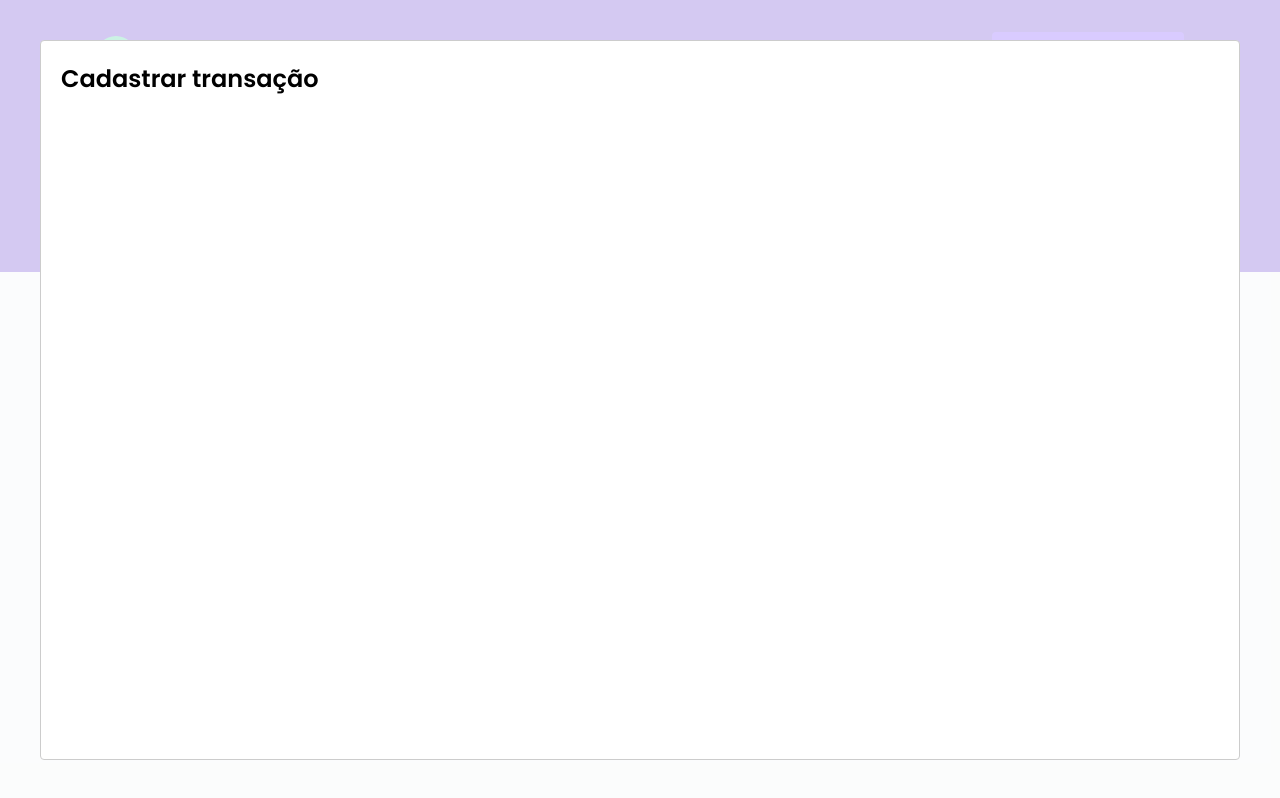
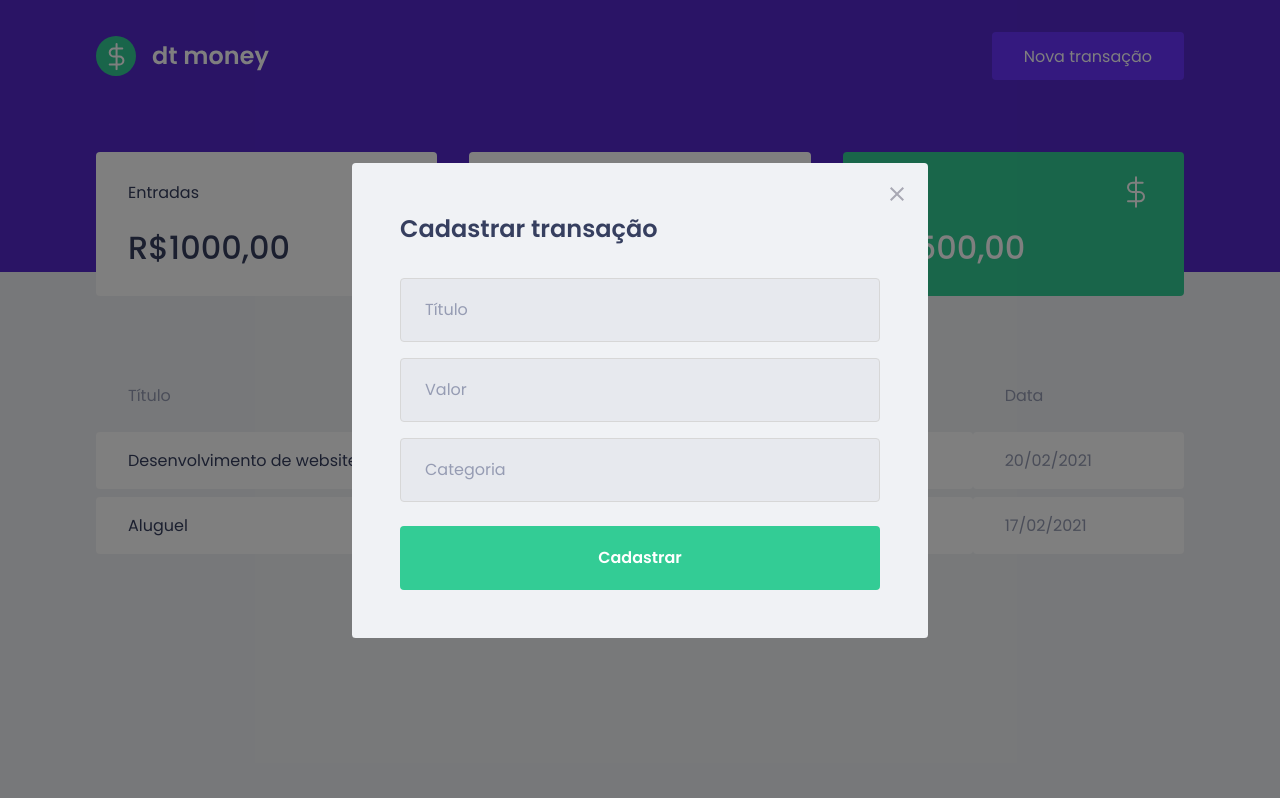
Before and after one commit to DavilsonJunior/dtmoney, a React (Create React App) app: page / in a window 1280 px wide. Both pictures are taken after a click on the button "Nova transação". Built offline with nearby package versions, Linux system fonts and the light colour scheme; no server answers; what miragejs would draw is missing.

Commit message:
styling modal

```diff
--- a/src/App.tsx
+++ b/src/App.tsx
@@ -3,6 +3,7 @@ import Modal from 'react-modal'
 
 import { Dashboard } from "./components/Dashboard";
 import { Header } from "./components/Header";
+import { NewTransactionModal } from './components/NewTransactionModal';
 import { GlobalStyle } from "./styles/global";
 
 Modal.setAppElement("#root");
@@ -23,12 +24,11 @@ export function App() {
 
      <Dashboard />
 
-     <Modal
-        isOpen={isNewTransactionModalOpen}
-        onRequestClose={handleCloseNewTransactionModal}
-      >
-        <h2>Cadastrar transação</h2>
-      </Modal>
+     <NewTransactionModal
+      isOpen={isNewTransactionModalOpen}
+      onRequestClose={handleCloseNewTransactionModal}
+     />
+
      <GlobalStyle />
     </>
   );
--- /dev/null
+++ b/src/components/NewTransactionModal/index.tsx
@@ -0,0 +1,49 @@
+import Modal from 'react-modal';
+import { Container } from './styles';
+import closeImg from '../../assets/close.svg'
+
+interface NewTransactionModalProps {
+  isOpen: boolean;
+  onRequestClose: () => void;
+}
+
+export function NewTransactionModal({ isOpen, onRequestClose}: NewTransactionModalProps) {
+  return (
+    <Modal
+      isOpen={isOpen}
+      onRequestClose={onRequestClose}
+      overlayClassName="react-modal-overlay"
+      className="react-modal-content"
+    >
+
+      <button
+        type="button"
+        onClick={onRequestClose}
+        className="react-modal-close"
+        >
+        <img src={closeImg} alt="Fechar modal" />
+      </button>
+    <Container>
+      <h2>Cadastrar transação</h2>
+
+      <input
+        placeholder="Título"
+      />
+
+      <input
+        type="number"
+        placeholder="Valor"
+      />
+
+      <input
+        placeholder="Categoria"
+      />
+
+      <button type="submit">
+        Cadastrar
+      </button>
+
+    </Container>
+  </Modal>
+  );
+}
--- /dev/null
+++ b/src/components/NewTransactionModal/styles.ts
@@ -0,0 +1,49 @@
+import styled from 'styled-components';
+
+export const Container = styled.div`
+  h2 {
+    color: var(--text-title);
+    font-size: 1.5rem;
+    margin-bottom: 2rem;
+  }
+
+  input {
+    width: 100%;
+    padding: 0 1.5rem;
+    height: 4rem;
+    border-radius: 0.25rem;
+
+    border: 1px solid #d7d7d7;
+    background: #e7e9ee;
+
+    font-weight: 400;
+    font-size: 1rem;
+
+    &::placeholder {
+      color: var(--text-body);
+    }
+
+    & + input {
+      margin-top: 1rem;
+    }
+  }
+
+  button[type="submit"] {
+    width: 100%;
+    padding: 0 1.5rem;
+    height: 4rem;
+    background: var(--green);
+    color: #fff;
+    border-radius: 0.25rem;
+    border:0;
+    font-size: 1rem;
+    margin-top: 1.5rem;
+    font-weight: 600;
+
+    transition: filter 0.2s;
+
+    &:hover {
+      filter: brightness(0.9);
+    }
+  }
+`;
--- a/src/styles/global.ts
+++ b/src/styles/global.ts
@@ -53,4 +53,41 @@ export const GlobalStyle = createGlobalStyle`
     opacity: 0.6;
     cursor: not-allowed;
   }
+
+  .react-modal-overlay {
+    background: rgba(0, 0, 0, 0.5);
+
+    position: fixed;
+    top: 0;
+    bottom: 0;
+    right: 0;
+    left: 0;
+
+    display: flex;
+    align-items: center;
+    justify-content: center;
+  }
+
+  .react-modal-content {
+    width: 100%;
+    max-width: 576px;
+    background: var(--background);
+    padding: 3rem;
+    position: relative;
+    border-radius: 0.24rem;
+  }
+
+  .react-modal-close {
+    position: absolute;
+    right: 1.5rem;
+    top: 1.5rem;
+    border: 0;
+    background: transparent;
+
+    transition: filter 0.2s;
+
+    &:hover {
+      filter: brightness(0.8)
+    }
+  }
 `;
```
